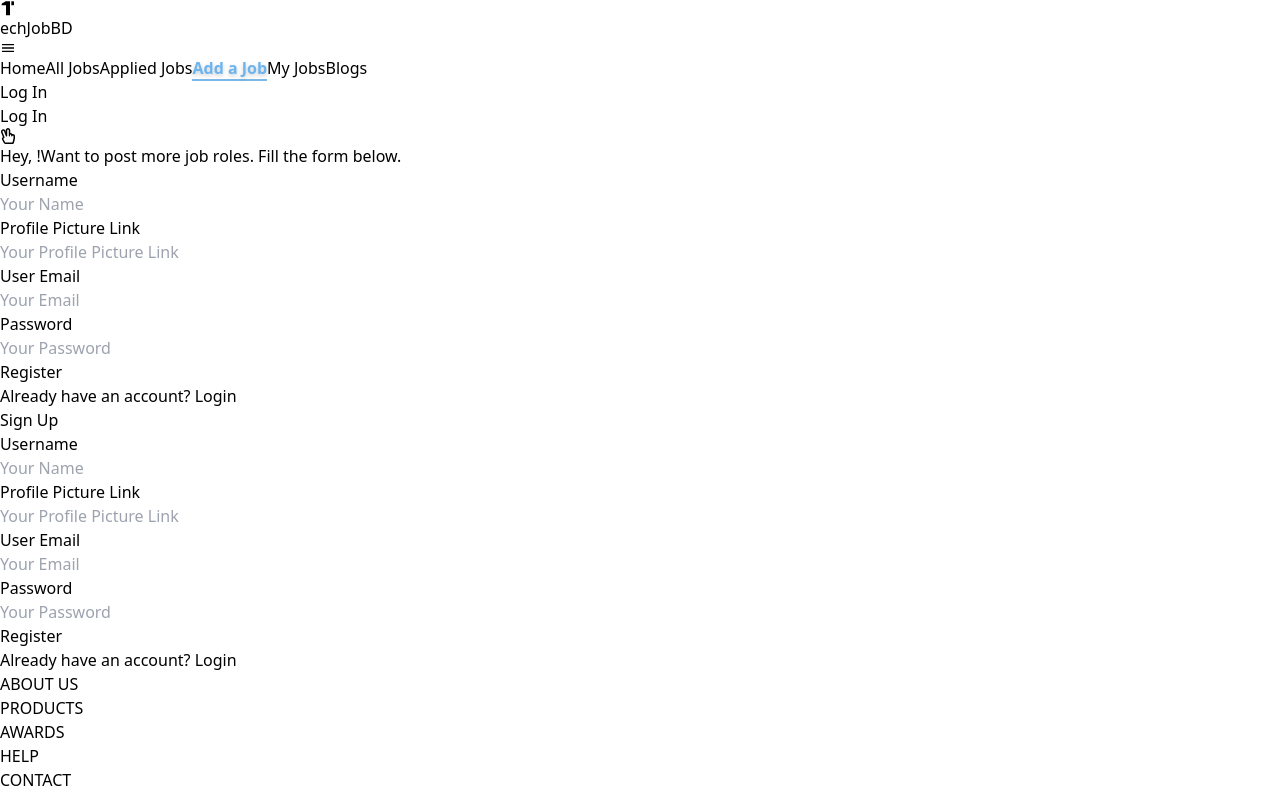
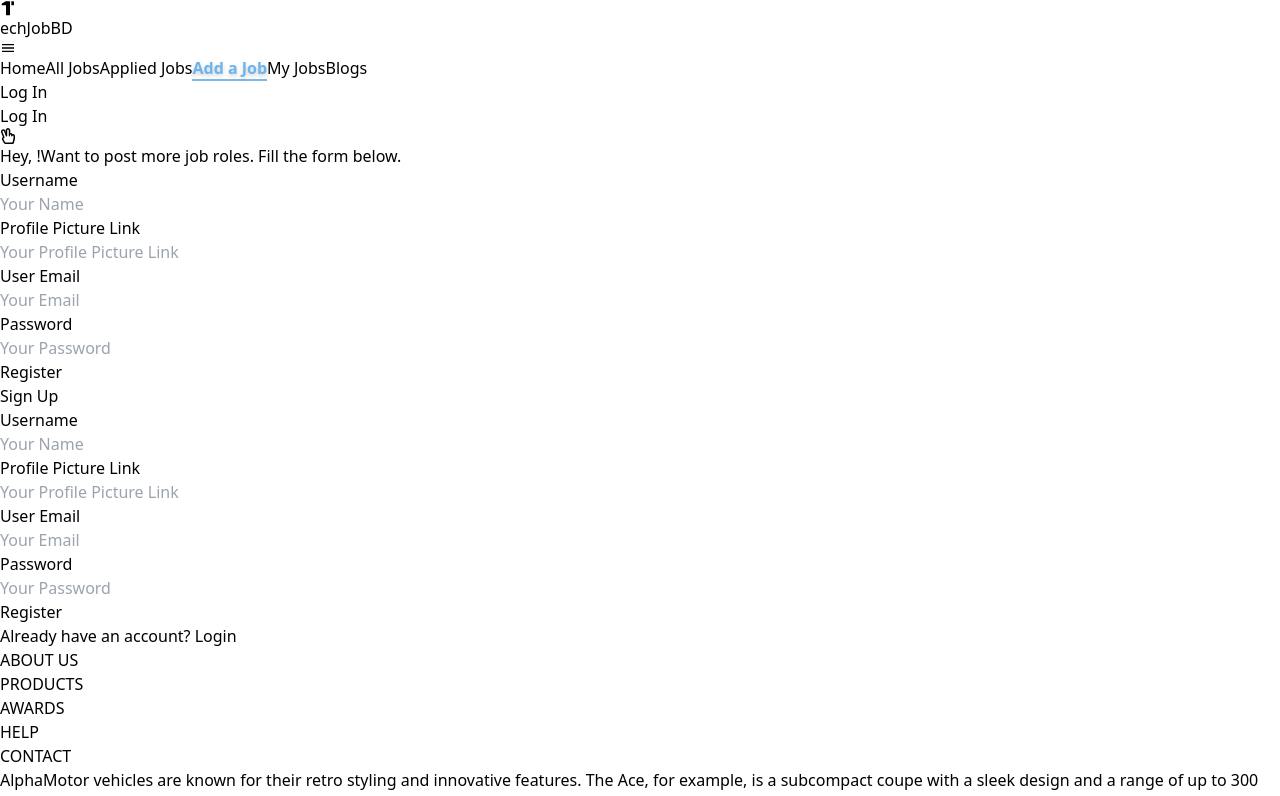
Before and after one commit to MahdiGreen75/TechJobBD-client, a React (Vite) app: page /addAJob in a window 1280 px wide. Shown: the top 796 px of the page. Built offline with nearby package versions, Linux system fonts and the light colour scheme; no server answers.

Commit message:
Design view job details page with react-icons.

```diff
--- a/src/components/routes/AddAJob.jsx
+++ b/src/components/routes/AddAJob.jsx
@@ -49,11 +49,6 @@
             active:bg-blue-900 duration-500 rounded
             text-white outline-none w-full "/>
                         </form>
-                        <p className="text-sx font-semibold text-gray-800">
-                            Already have an account? <button>
-                                <span className="text-blue-400 hover:text-blue-600 active:text-blue-800 duration-300">Login</span>
-                            </button>
-                        </p>
                     </div>
 
                 </div>
```
